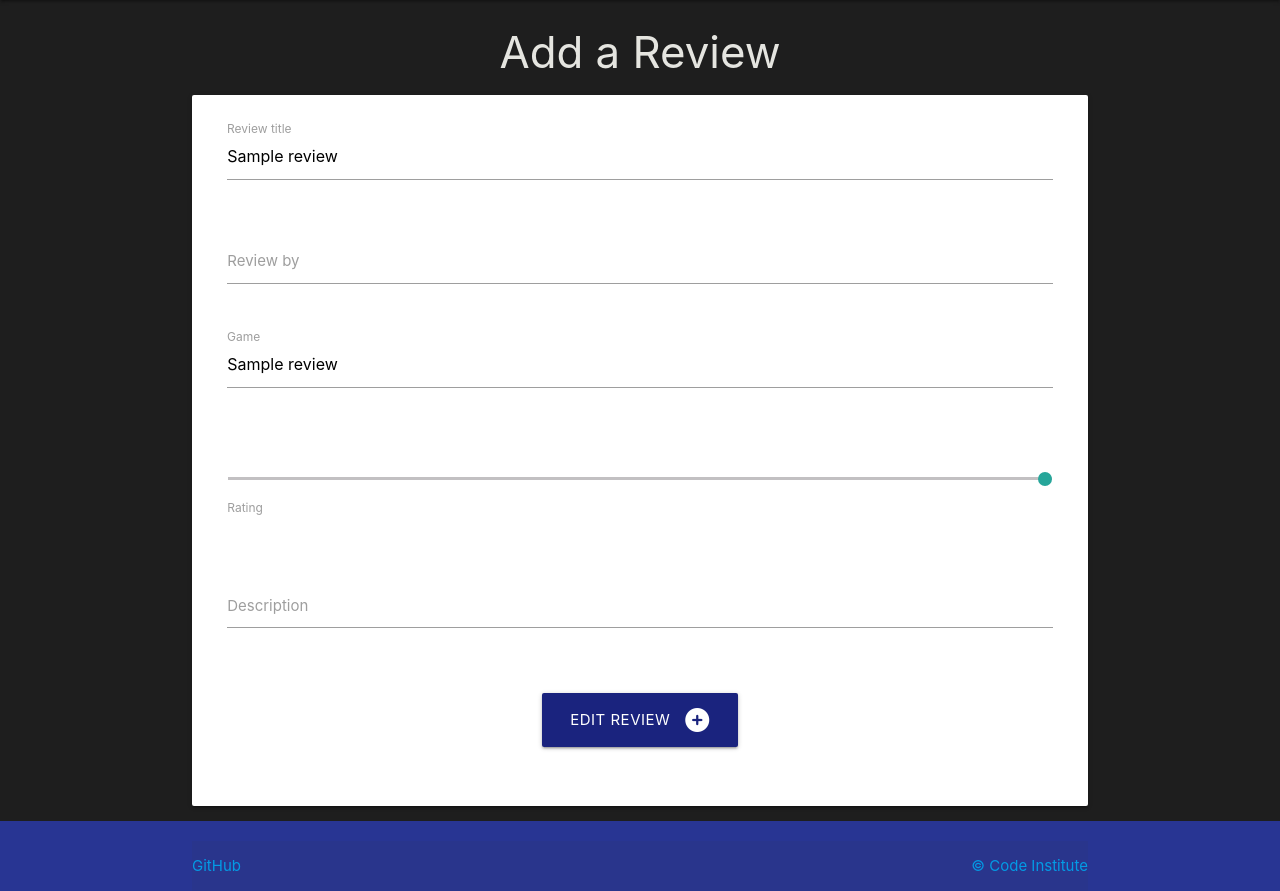
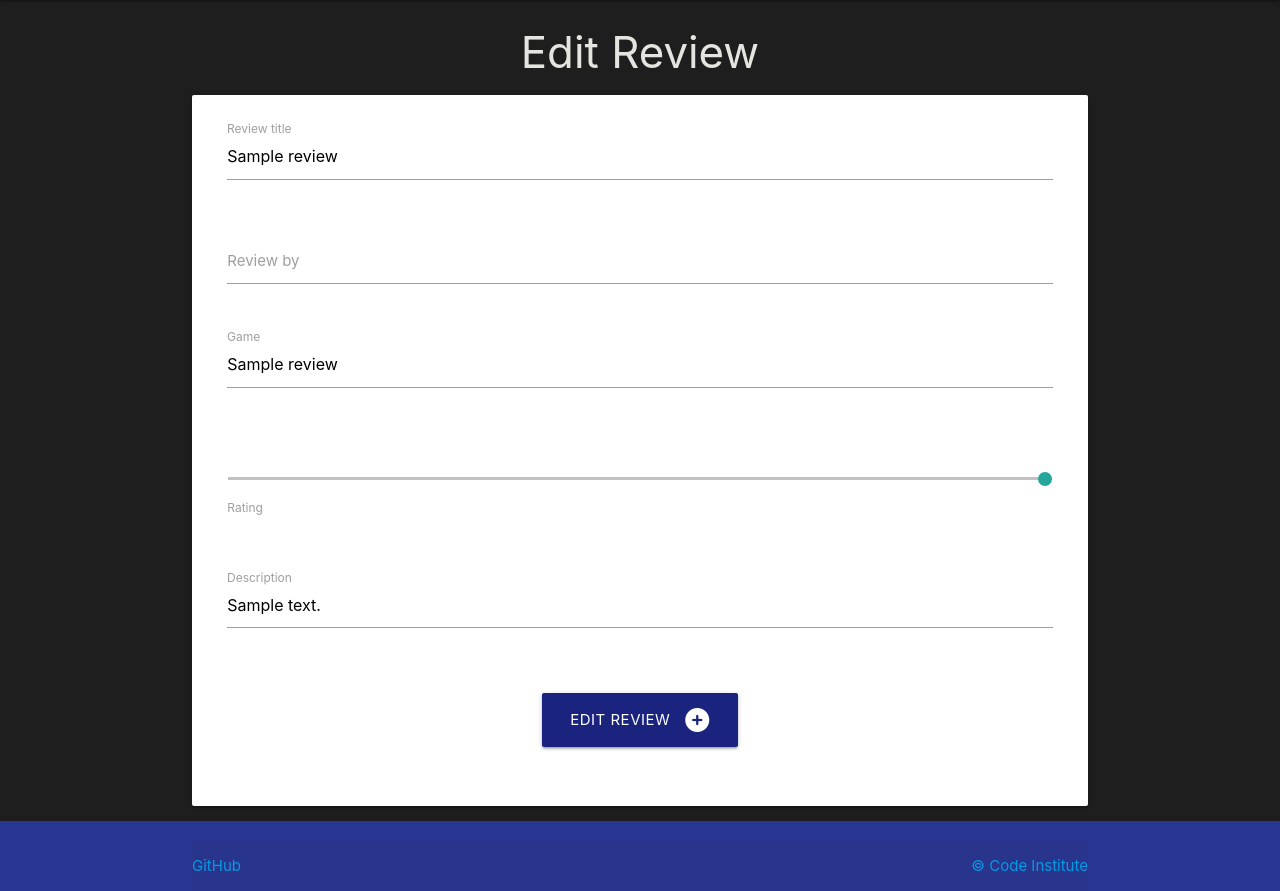
Before and after one commit to joshfreeman00/video-game-review-MS3, a Flask app: template videogamereview/templates/edit_review.html in a window 1280 px wide. Shown: the part 64-955 px from the top of the page. Run offline with Flask 2, Linux system fonts and the light colour scheme; the template is opened without the code that fills it: most values are stand-ins (such as "Sample title", 1, 10 or a date in 2020); some libraries are stand-ins or nearby versions.

Commit message:
Update action tag for the form

```diff
--- a/videogamereview/templates/edit_review.html
+++ b/videogamereview/templates/edit_review.html
@@ -1,10 +1,10 @@
 {% extends "base.html" %}
 {% block content %}
 
-<h3 class="center-align">Add a Review</h3>
+<h3 class="center-align">Edit Review</h3>
 
 <div class="card-panel row">
-    <form class="col s12" method="POST" action="{{ url_for('add_review') }}">
+    <form class="col s12" method="POST" action="{{ url_for('edit_review', review_id=review._id) }}">
         <!-- review title -->
         <div class="row">
             <div class="input-field col s12">
@@ -42,8 +42,8 @@
         <!-- review description -->
         <div class="row">
             <div class="input-field col s12">
-                <textarea id="review_desc" name="review_desc" value="{{ review.review_desc }}" type="text" minlength="1"
-                    maxlength="300" class="materialize-textarea validate" required></textarea>
+                <textarea id="review_desc" name="review_desc" type="text" minlength="1"
+                    maxlength="300" class="materialize-textarea validate" required>{{ review.review_desc }}</textarea>
                 <label for="review_desc">Description</label>
             </div>
         </div>
```
